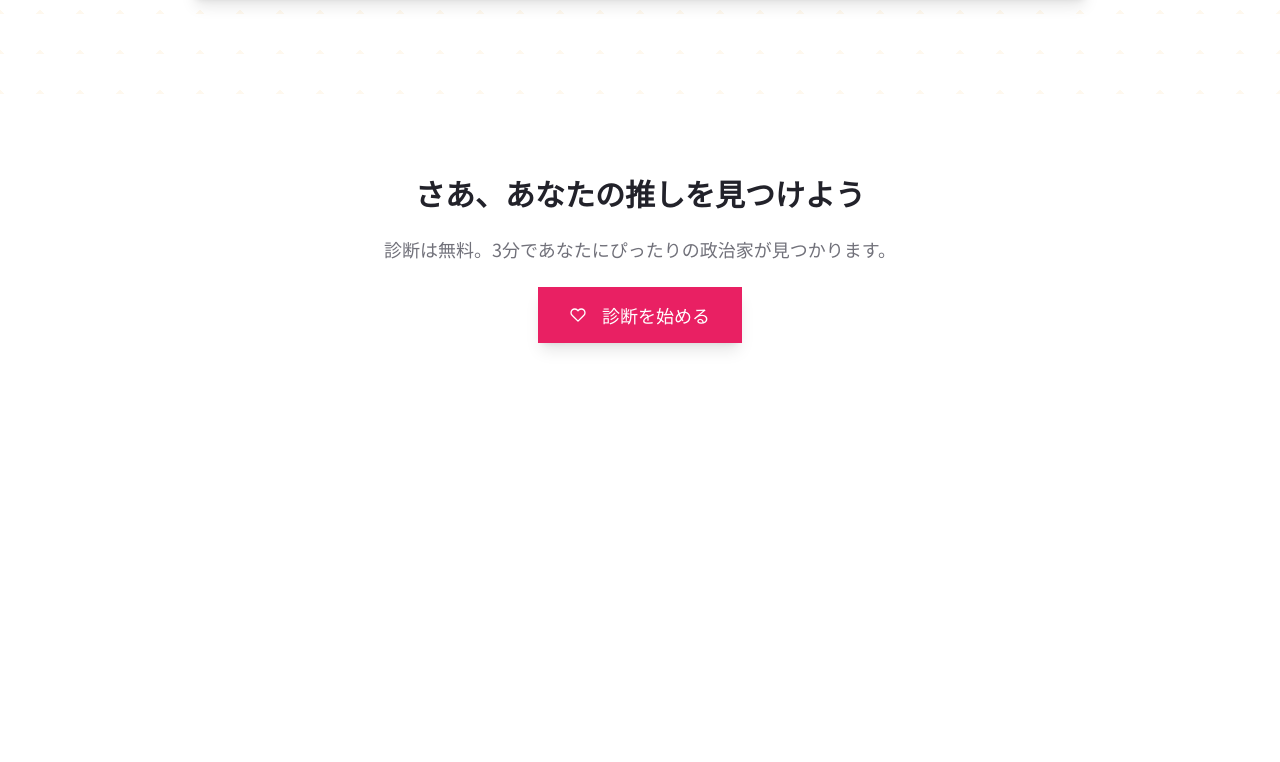
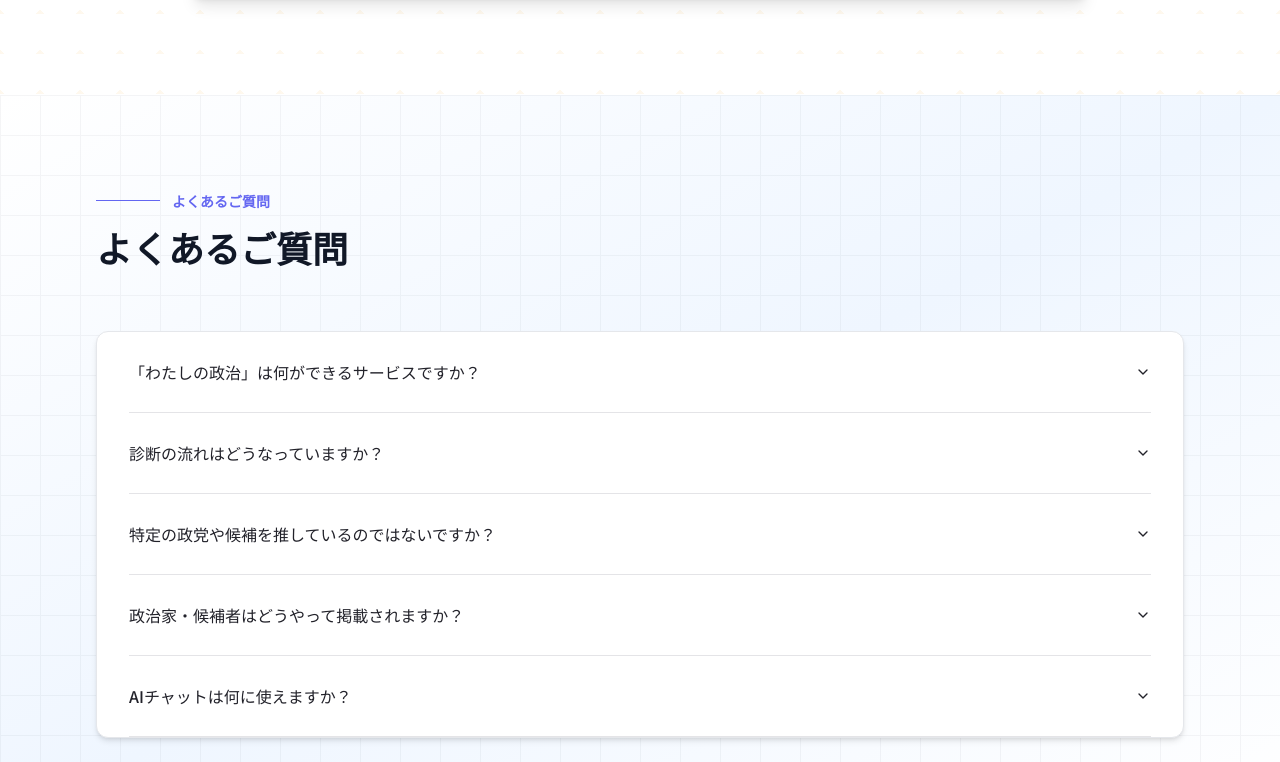
Before and after one commit to KwaHash/next-vote-match, a Next.js app: page / in a window 1280 px wide. Shown: the part 2718-3480 px from the top of the page. Before the commit the page ends 3141 px from the top, so only its background shows below. Built offline with nearby package versions, Linux system fonts and the light colour scheme.

Commit message:
feat: faq section

```diff
--- /dev/null
+++ b/components/home/faq.tsx
@@ -0,0 +1,40 @@
+
+
+
+import { Accordion, AccordionContent, AccordionItem, AccordionTrigger } from '@/components/ui/accordion'
+import { HOMEFAQS } from '@/constants/about'
+
+const FAQ = () => {
+  return (
+    <section className='relative py-16 sm:py-24 bg-gradient-to-br from-white via-blue-50 to-white overflow-hidden'>
+      <div className='absolute inset-0 opacity-[0.04]'
+        style={{
+          backgroundImage: 'linear-gradient(to right, #1f2937 1px, transparent 1px), linear-gradient(to bottom, #1f2937 1px, transparent 1px)',
+          backgroundSize: '40px 40px'
+        }}
+      />
+      <div className='relative z-10 w-full mx-auto px-6 sm:px-10 lg:px-24'>
+        <div className='mb-8 sm:mb-16'>
+          <div className='flex items-center gap-3 mb-4'>
+            <span className='w-16 h-px bg-indigo-500' aria-hidden />
+            <span className='text-sm font-bold uppercase text-indigo-500'>よくあるご質問</span>
+          </div>
+          <h2 className='text-3xl md:text-4xl font-black text-gray-900 mb-4 leading-tight'>よくあるご質問</h2>
+        </div>
+
+        <div className='max-w-6xl mx-auto'>
+          <Accordion type='single' collapsible className='rounded-lg border border-gray-200 bg-white px-8 shadow-md'>
+            {HOMEFAQS.map((faq, index) => (
+              <AccordionItem key={index} value={`item-${index}`}>
+                <AccordionTrigger className='py-7 hover:no-underline'>{faq.question}</AccordionTrigger>
+                <AccordionContent className='leading-relaxed'>{faq.answer}</AccordionContent>
+              </AccordionItem>
+            ))}
+          </Accordion>
+        </div>
+      </div>
+    </section>
+  )
+}
+
+export default FAQ
--- a/constants/about.ts
+++ b/constants/about.ts
@@ -67,3 +67,26 @@ export const FAIRNESS_ITEMS: string[] = [
   'マッチングアルゴリズムは透明性を重視',
   'ランキングは推し数と活動実績で公平に算出',
 ]
+
+export const HOMEFAQS = [
+	{
+		question: '「わたしの政治」は何ができるサービスですか？',
+		answer: '価値観診断（クイズ）で、あなたの考えや優先したいテーマを整理し、その結果に基づいて相性の近い政治家・候補者を見つけやすくするプラットフォームです。政策だけでなく、人柄やストーリーにも触れられる設計で、「推し」として応援しやすい政治参加を目指しています。'
+	},
+	{
+		question: '診断の流れはどうなっていますか？',
+		answer: '大きく3ステップです。(1) 環境・経済・教育など、さまざまなテーマの質問に答えて価値観を明確にする「診断」、(2) 結果をもとに相性やプロフィールを見ながら「推し」を見つける「推し発見」、(3) 推しボタンでの応援、選挙での投票、クラウドファンディングなどでサポートする「応援」です。'
+	},
+	{
+		question: '特定の政党や候補を推しているのではないですか？',
+		answer: 'いいえ。サイト上の「公平性・中立性」の方針どおり、特定政党・政治家の代弁ではなく、利用者が自由に推しを選べることを重視しています。政治家の登録は審査制で本人確認を行い、マッチングには透明性を意識したアルゴリズム、ランキングは推し数と活動実績に基づくなど、公平性のための取り組みを謳っています。'
+	},
+	{
+		question: '政治家・候補者はどうやって掲載されますか？',
+		answer: 'わたしの政治では、政治家・候補者の掲載は審査制の登録とし、本人確認を徹底する、という方針がプロダクト文面で示されています。目的は、なりすましや虚偽プロフィールによる利用者の誤解を防ぎ、本人性と掲載情報の信頼性を確保することです。'
+	},
+	{
+		question: 'AIチャットは何に使えますか？',
+		answer: 'サービス内の使い方の案内、用語の説明、関心テーマを整理するための質問の仕方など、情報を補助する用途を想定しています。'
+	}
+]
--- a/features/about.tsx
+++ b/features/about.tsx
@@ -1,5 +1,6 @@
 import CTA from '@/components/home/cta'
 import Fairness from '@/components/home/fairness'
+import FAQ from '@/components/home/faq'
 import Features from '@/components/home/features'
 import Hero from '@/components/home/hero'
 import HowItWorks from '@/components/home/how-it-works'
@@ -13,6 +14,7 @@ const AboutPage = () => {
       <Features />
       <HowItWorks />
       <Fairness />
+      <FAQ />
       <CTA />
     </div>
   )
```
